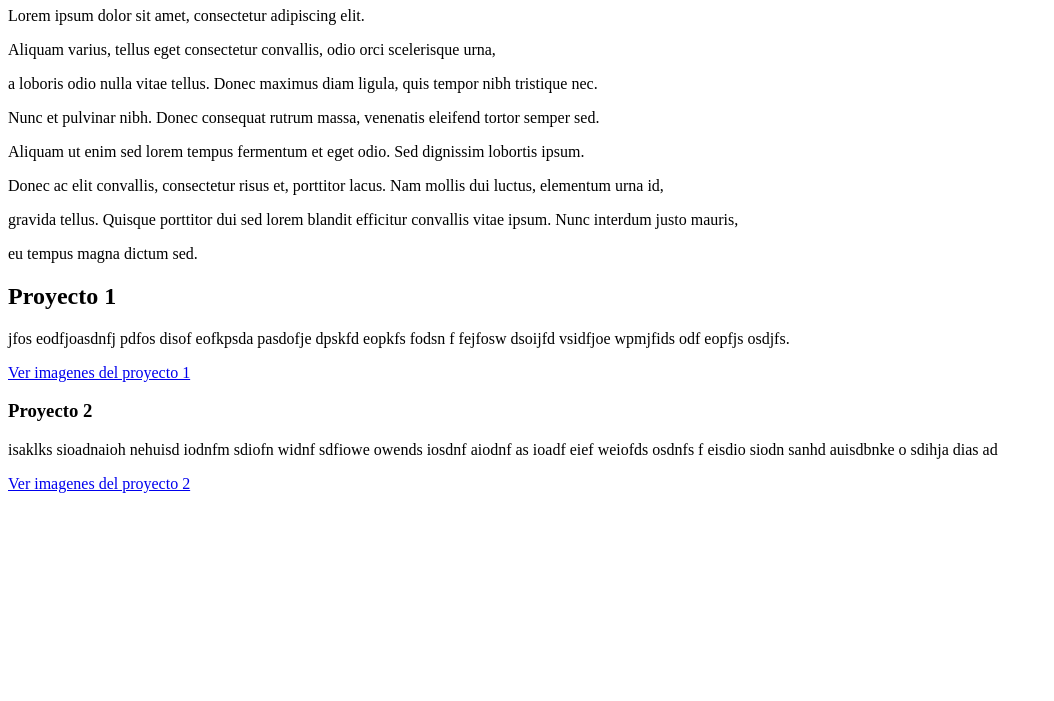
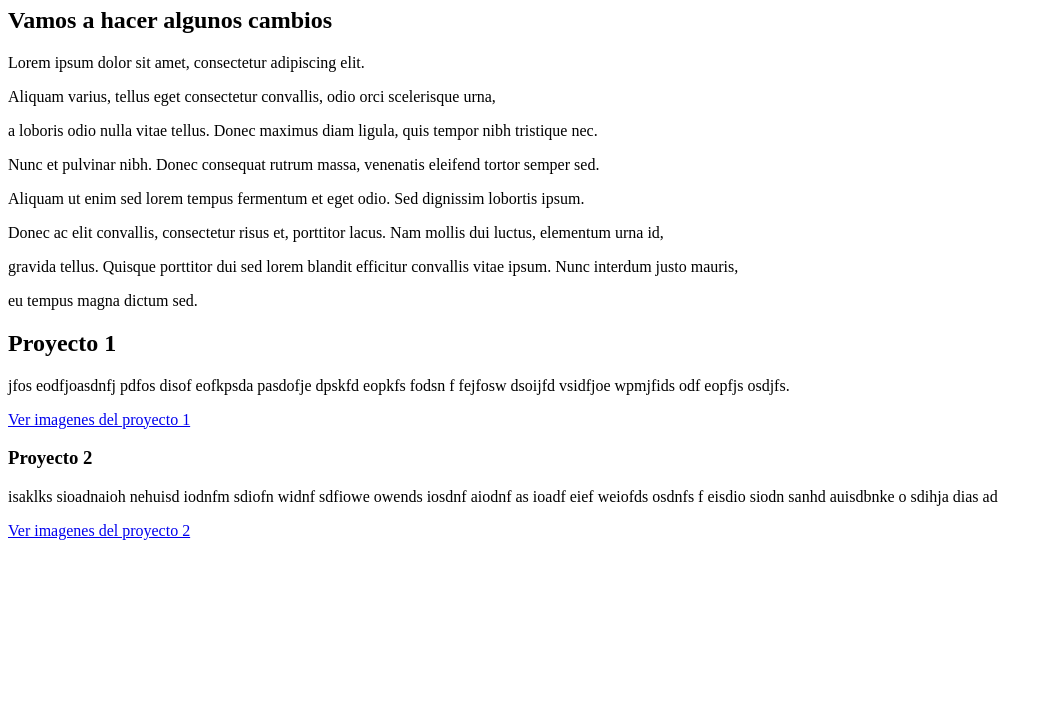
Before and after one commit to jlbandujar/proyectoGit, a plain HTML site: page index.html in a window 1280 px wide. Shown: the part 99-800 px from the top of the page, without its empty margins (0-1054 px from the left). Drawn offline with Linux system fonts and the light colour scheme.

Commit message:
Update index.html

```diff
--- a/index.html
+++ b/index.html
@@ -5,6 +5,7 @@
 <body>
 <a href="../indice.html">Volver a la pagina principal</a>
 <h1>Ultimos proyectos y algunasd propuestas mas</h1>
+<h2>Vamos a hacer algunos cambios</h2>
 <p>Lorem ipsum dolor sit amet, consectetur adipiscing elit.</p>
  <p>Aliquam varius, tellus eget consectetur convallis, odio orci scelerisque urna,</p>
  <p>a loboris odio nulla vitae tellus. Donec maximus diam ligula, quis tempor nibh tristique nec.</p>
```
